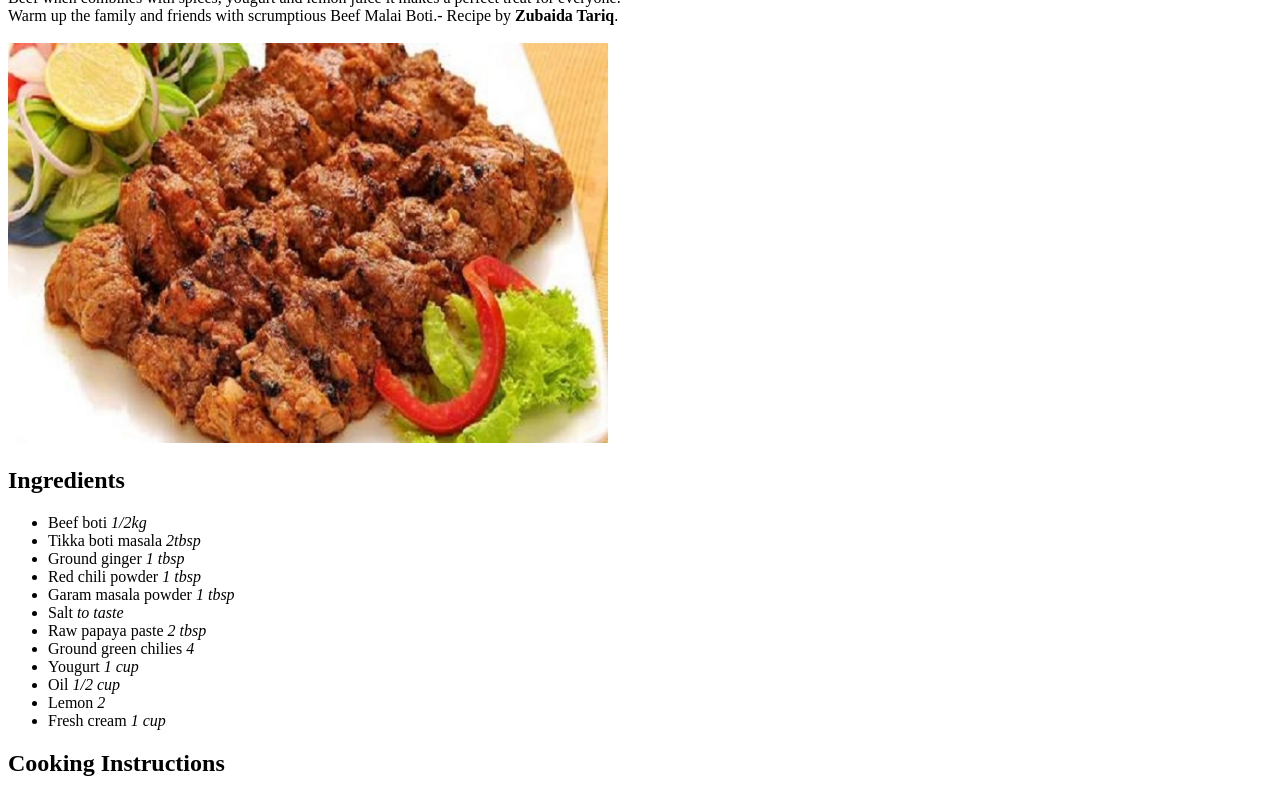
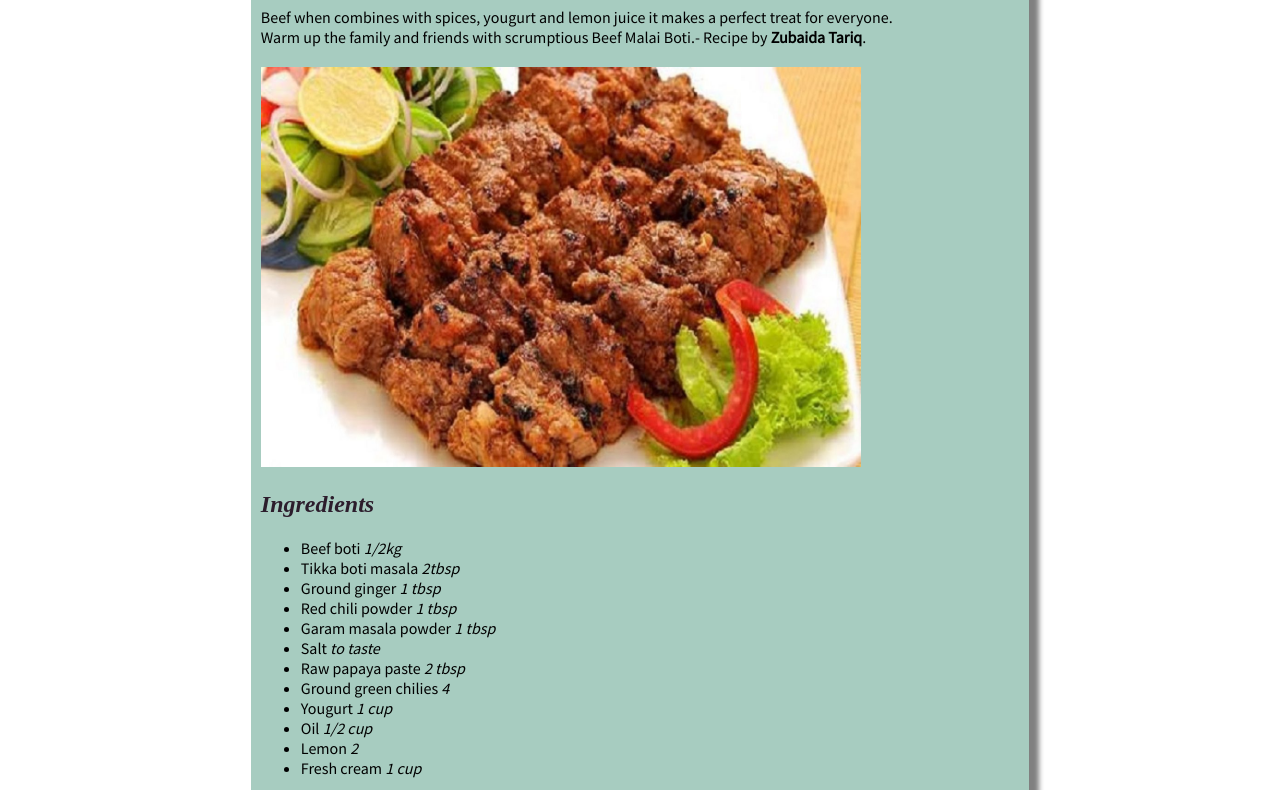
Before and after one commit to AdibaAbid/2nd-html-css-task, a plain HTML site: page index.html in a window 1280 px wide. Shown: the part 91-881 px from the top of the page. Drawn offline with Linux system fonts and the light colour scheme.

Commit message:
css added

```diff
--- a/index.html
+++ b/index.html
@@ -5,12 +5,15 @@
     <meta name="viewport" content="width=device-width, initial-scale=1.0">
     <meta http-equiv="X-UA-Compatible" content="ie=edge">
     <title>Recipe</title>
+    <link rel="stylesheet" href="style.css">
+    <link href="https://fonts.googleapis.com/css?family=Source+Sans+Pro&display=swap" rel="stylesheet">
 </head>
 <body>
+    <div class="content">
     <header>
         <h1>Beef Malai Boti</h1>
     </header>
-    <p>
+    <p class="fontchange">
         Beef when combines with spices, yougurt and lemon juice it makes a perfect treat for everyone.<br>
         Warm up the family and friends with scrumptious Beef Malai Boti.- Recipe by <b>Zubaida Tariq</b>.
       <br>
@@ -18,7 +21,9 @@
       <img src="recipe-images/beef-malai-boti.jpg" alt="Beef-Malai-boti" height="400">
      </p>
     <h2>Ingredients</h2>
-    <ul>
+
+    <ul class="fontchange">
+
         <li>Beef boti <i>1/2kg</i></li>
         <li>Tikka boti masala <i>2tbsp</i></li>
         <li>Ground ginger <i>1 tbsp</i></li>
@@ -32,8 +37,10 @@
         <li>Lemon <i>2</i></li>
         <li>Fresh cream <i>1 cup</i></li>
     </ul>
+
     <h2>Cooking Instructions</h2>
-    <ol>
+
+    <ol class="fontchange">
         <li>Lightly flat beef boti with hammer.</li>
         <li>In a bowl put beef boti, tikka boti masala, ground ginger, red chili powder, raw papaya paste,
             ground green chilies, salt and yougurt. Marinate it for half an hour. </li>
@@ -42,7 +49,6 @@
         <li>Then add lemon juice and cream and simmer for 5 minutes.</li>
         <li>Serve delicious Malai boti with roghani naan.</li>
     </ol>
-
-
+</div>
 </body>
 </html>
--- /dev/null
+++ b/style.css
@@ -0,0 +1,17 @@
+body{
+background: white
+}
+.content{
+    margin: auto;
+  width: 60%;
+  box-shadow: 10px 10px 5px grey;
+  padding: 10px;
+background-color: rgb(167, 204, 192)
+}
+h1, h2{
+    color: rgb(44, 29, 44);
+    font-style: italic
+}
+.fontchange{
+    font-family: 'Source Sans Pro', sans-serif;
+}
```
